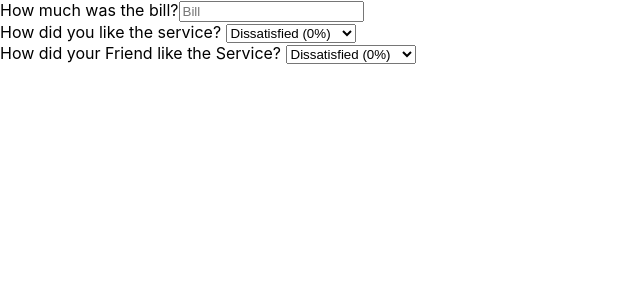
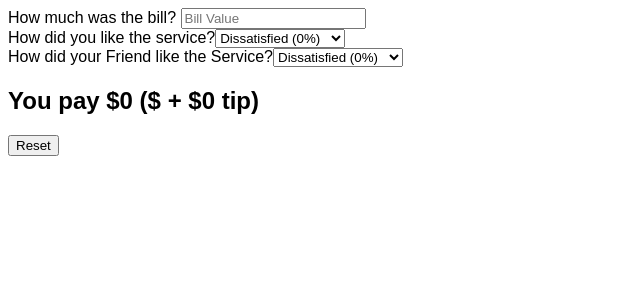
Before and after one commit to ranthamGOD/Tip-Calculator, a React (Create React App) app: page / in a window 1280 px wide. Shown: the top 300 px of the page, without its empty margins (0-640 px from the left). Built offline with nearby package versions, Linux system fonts and the light colour scheme.

Commit message:
completed tip calculator

```diff
--- a/src/App.js
+++ b/src/App.js
@@ -1,3 +1,5 @@
+import { useState } from "react";
+
 export default function App() {
   return (
     <div className="App">
@@ -7,31 +9,59 @@ export default function App() {
 }
 
 function TipCalculator() {
+  const [bill, setBill] = useState("");
+  const [Percentage1, setPercentage1] = useState(0);
+  const [Percentage2, setPercentage2] = useState(0);
+
+  const tip = bill * ((Percentage1 + Percentage2) / 2 / 100);
+
+  function handleReset() {
+    setBill("");
+    setPercentage1(0);
+    setPercentage2(0);
+  }
+
   return (
     <div>
-      <BillInput> How much was the bill?</BillInput>
-      <Percentage>How did you like the service? </Percentage>
-      <Percentage>How did your Friend like the Service? </Percentage>
-      <Output />
-      <Reset />
+      <BillInput bill={bill} onSetBill={setBill} />
+
+      <SelectPercentage Percentage={Percentage1} onSelect={setPercentage1}>
+        How did you like the service?
+      </SelectPercentage>
+
+      <SelectPercentage Percentage={Percentage2} onSelect={setPercentage2}>
+        How did your Friend like the Service?
+      </SelectPercentage>
+
+      <Output bill={bill} tip={tip} />
+
+      <Reset onReset={handleReset} />
     </div>
   );
 }
 
-function BillInput({ children }) {
+function BillInput({ bill, onSetBill }) {
   return (
     <div>
-      {children}
-      <input type="text" name="bill" placeholder="Bill" />
+      <label>How much was the bill? </label>
+      <input
+        type="text"
+        placeholder="Bill Value"
+        value={bill}
+        onChange={(e) => onSetBill(Number(e.target.value))}
+      />
     </div>
   );
 }
 
-function Percentage({ children }) {
+function SelectPercentage({ children, Percentage, onSelect }) {
   return (
     <div>
-      {children}
-      <select>
+      <label>{children}</label>
+      <select
+        value={Percentage}
+        onChange={(e) => onSelect(Number(e.target.value))}
+      >
         <option value="0">Dissatisfied (0%)</option>
         <option value="5">Dissatisfied (5%)</option>
         <option value="10">Dissatisfied (10%)</option>
@@ -41,6 +71,20 @@ function Percentage({ children }) {
   );
 }
 
-function Output() {}
+function Output({ bill, tip }) {
+  return (
+    <div>
+      <h2>
+        You pay ${bill + tip} (${bill} + ${tip} tip)
+      </h2>
+    </div>
+  );
+}
 
-function Reset() {}
+function Reset({ onReset }) {
+  return (
+    <div>
+      <button onClick={() => onReset()}>Reset</button>
+    </div>
+  );
+}
--- a/src/index.css
+++ b/src/index.css
@@ -1,13 +1,4 @@
 body {
-  margin: 0;
-  font-family: -apple-system, BlinkMacSystemFont, 'Segoe UI', 'Roboto', 'Oxygen',
-    'Ubuntu', 'Cantarell', 'Fira Sans', 'Droid Sans', 'Helvetica Neue',
-    sans-serif;
-  -webkit-font-smoothing: antialiased;
-  -moz-osx-font-smoothing: grayscale;
+  margin: 10;
+  font-family: sans-serif;
 }
-
-code {
-  font-family: source-code-pro, Menlo, Monaco, Consolas, 'Courier New',
-    monospace;
-}
```
